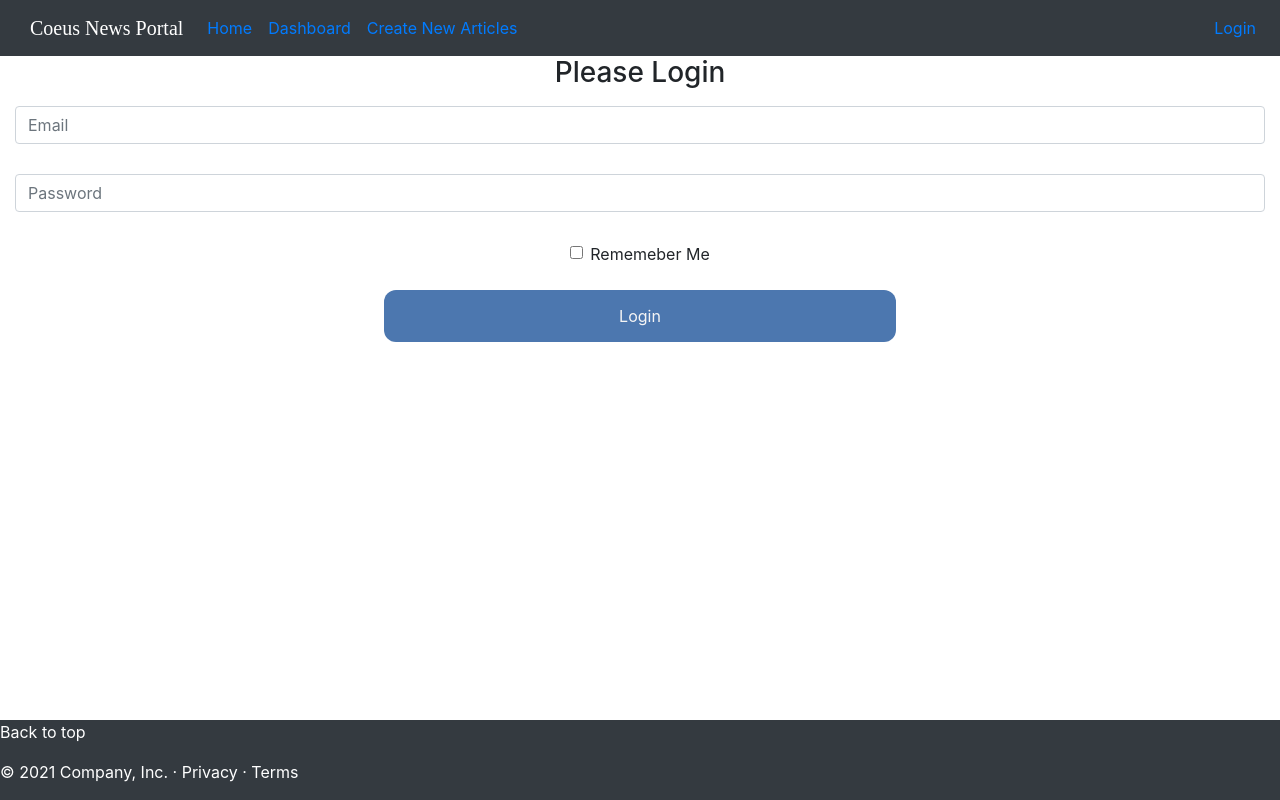
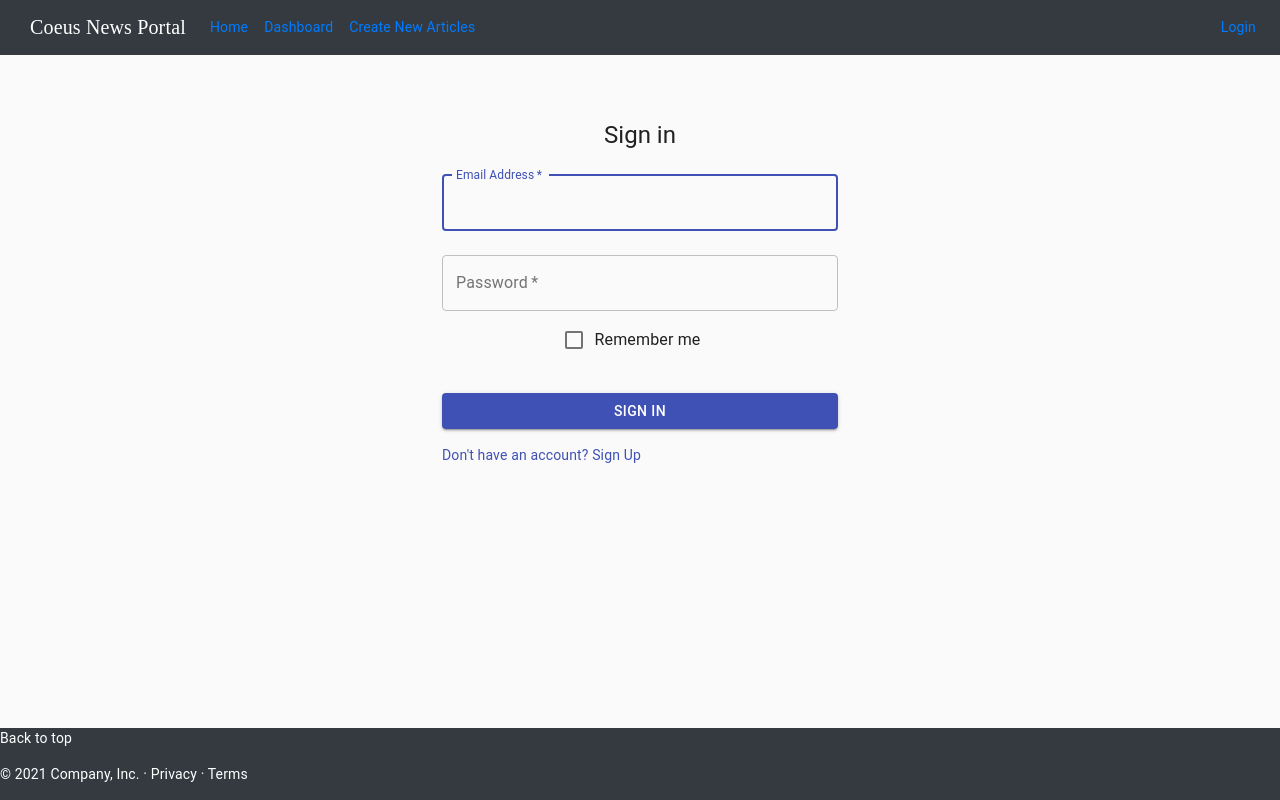
Before and after one commit to Coeus-Group/Coeus-News-Portal-Reactfrontend, a React (Create React App) app: page /Login in a window 1280 px wide. Built offline with nearby package versions, Linux system fonts and the light colour scheme.

Commit message:
Login page changed with meterial Ui

```diff
--- a/src/components/Login/Login.css
+++ b/src/components/Login/Login.css
@@ -2,34 +2,7 @@
     text-align: center;
 }
 
-.form-control {
-    margin-bottom: 30px;
-    display: block;
-    width: 100%;
-    height: calc(1.5em + .75rem + 2px);
-    padding: .375rem .75rem;
-    font-size: 1rem;
-    font-weight: 400;
-    line-height: 1.5;
-    color: #495057;
-    background-color: #fff;
-    background-clip: padding-box;
-    border: 1px solid #ced4da;
-    border-radius: .25rem;
-    transition: border-color .15s ease-in-out,box-shadow .15s ease-in-out;
+.MuiFormControl-marginNormal {
+    margin-top: 16px;
+    margin-bottom: 8px;
 }
-.form-signin button {
-    background-color: #4c77af;
-    color:whitesmoke;
-    padding: 14px 20px;
-    margin: 8px 0;
-    border: none;
-    cursor: pointer;
-    width: 40%;
-    border-radius: 12px;
-    font-size: 16px
-}
-
-button:hover {
-    opacity: 0.8;
-}
--- a/src/components/Login/Login.js
+++ b/src/components/Login/Login.js
@@ -1,34 +1,98 @@
-import './Login.css';
-import 'bootstrap/dist/css/bootstrap.min.css';
-import { Form, Col, Button } from "react-bootstrap";
+import React from 'react';
+//import Avatar from '@material-ui/core/Avatar';
+import Button from '@material-ui/core/Button';
+import CssBaseline from '@material-ui/core/CssBaseline';
+import TextField from '@material-ui/core/TextField';
+import FormControlLabel from '@material-ui/core/FormControlLabel';
+import Checkbox from '@material-ui/core/Checkbox';
+import Link from '@material-ui/core/Link';
+import Grid from '@material-ui/core/Grid';
+//import Box from '@material-ui/core/Box';
+//import LockOutlinedIcon from '@material-ui/icons/LockOutlined';
+import Typography from '@material-ui/core/Typography';
+import { makeStyles } from '@material-ui/core/styles';
+import Container from '@material-ui/core/Container';
 
-function Login() {
+
+const useStyles = makeStyles((theme) => ({
+    paper: {
+        marginTop: theme.spacing(8),
+        display: 'flex',
+        flexDirection: 'column',
+        alignItems: 'center',
+    },
+    avatar: {
+        margin: theme.spacing(1),
+        backgroundColor: theme.palette.secondary.main,
+    },
+    form: {
+        width: '100%',
+        marginTop: theme.spacing(1),
+    },
+    submit: {
+        margin: theme.spacing(3, 0, 2),
+    },
+}));
+
+export default function SignIn() {
+    const classes = useStyles();
+
     return (
-        <div className="App">
-            <main className="form-signin">
-                <form>
-                    <h2 className="h3 mb-3 fw-normal" >Please Login</h2>
-                    <Form>
-                        <Col>
-                            <Form.Control placeholder="Email" />
-                        </Col>
-                        <Col>
-                            <Form.Control
-                                type="password"
-                                placeholder="Password"
-                            />
-                        </Col>
-                    </Form>
-                    <Form.Group id="formGridCheckbox">
-                        <Form.Check type="checkbox" label="Rememeber Me" />
-                    </Form.Group>
-                    <Button variant="primary" type="submit">
-                        Login
-                    </Button>
+        <Container component="main" maxWidth="xs">
+            <CssBaseline />
+            <div className={classes.paper}>
+                {/*<Avatar className={classes.avatar}>
+                    <LockOutlinedIcon />
+    </Avatar>*/}
+                <Typography component="h1" variant="h5">
+                    Sign in
+        </Typography>
+                <form className={classes.form} noValidate>
+                    <TextField
+                        variant="outlined"
+                        margin="normal"
+                        required
+                        fullWidth
+                        id="email"
+                        label="Email Address"
+                        name="email"
+                        autoComplete="email"
+                        autoFocus
+                    />
+                    <TextField
+                        variant="outlined"
+                        margin="normal"
+                        required
+                        fullWidth
+                        name="password"
+                        label="Password"
+                        type="password"
+                        id="password"
+                        autoComplete="current-password"
+                    />
+                    <FormControlLabel
+                        control={<Checkbox value="remember" color="primary" />}
+                        label="Remember me"
+                    />
+                    <Button
+                        type="submit"
+                        fullWidth
+                        variant="contained"
+                        color="primary"
+                        className={classes.submit}
+                    >
+                        Sign In
+          </Button>
+                    <Grid container>
+                        <Grid item>
+                            <Link href="#" variant="body2">
+                                {"Don't have an account? Sign Up"}
+                            </Link>
+                        </Grid>
+                    </Grid>
                 </form>
-            </main>
-        </div>
+            </div>
+
+        </Container>
     );
 }
-
-export default Login;
```
